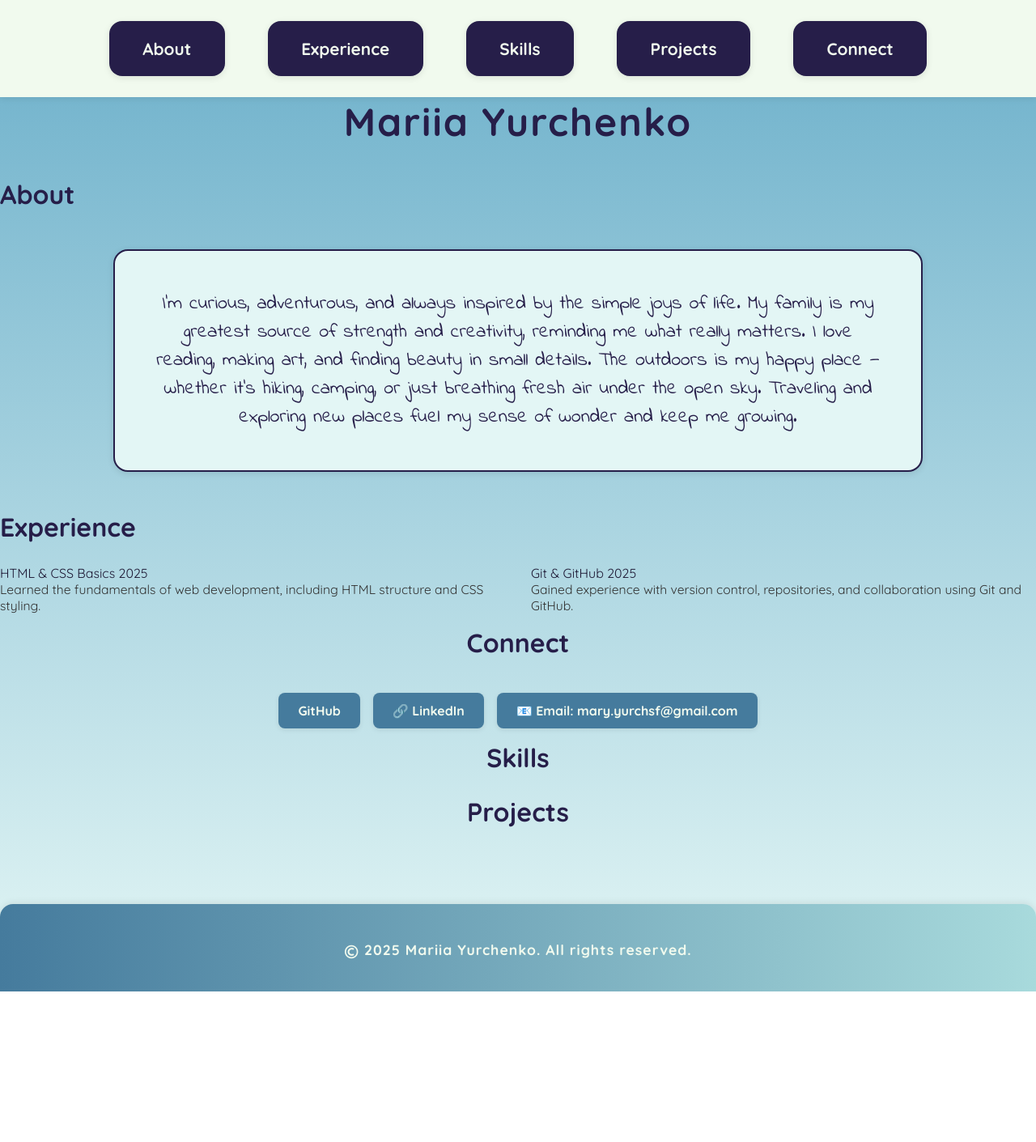
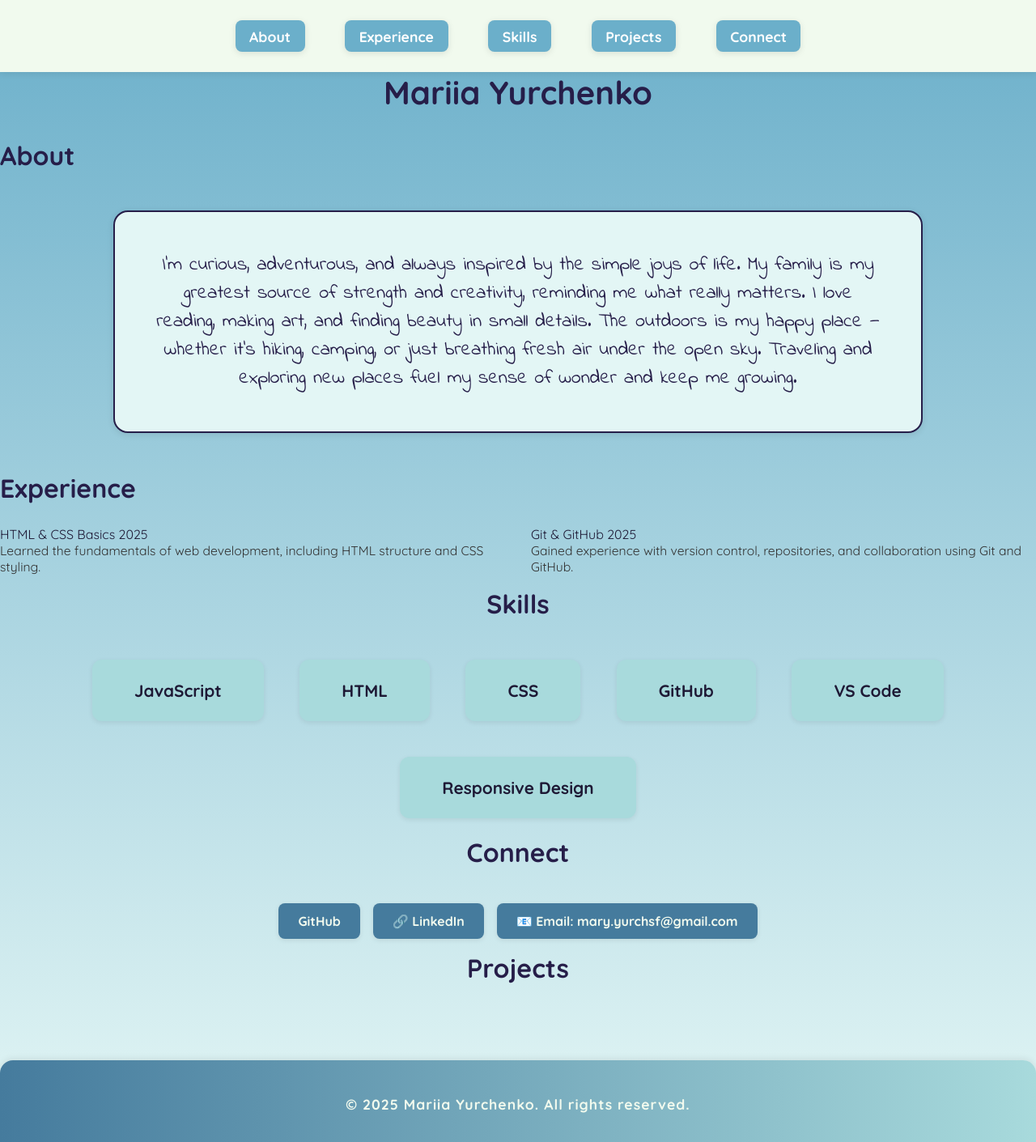
Before and after one commit to CTDMia/mariia-yurchenko-luna, a plain HTML site: page index.html in a window 1280 px wide. Shown: the whole page at 81% size. Before the commit the page ends 1225 px from the top, so only its background shows below. Drawn offline with Linux system fonts and the light colour scheme.

Commit message:
js added, created footer and skills

```diff
--- a/css/index.css
+++ b/css/index.css
@@ -1,3 +1,4 @@
+/* Modern Cozy Portfolio Styles - Restored */
 .about-box {
 	background: #e3f6f5;
 	border: 2px solid #261e49;
@@ -206,67 +207,6 @@ main {
 	align-items: center;
 	justify-content: center;
 }
-
-/*
-====================================
-  MOBILE-FIRST BASE STYLES (Default)
-====================================
-*/
-/* All code above is for mobile devices by default */
-
-/*
-====================================
-  TABLET STYLES
-====================================
-*/
-@media (min-width: 600px) and (max-width: 1024px) {
-  /* Tablet: h1, nav buttons, main */
-  h1 {
-    font-size: 2.5em; /* Change 1: bigger name */
-    color: #457b9d;   /* Change 2: blue name */
-    font-family: 'Quicksand', cursive, sans-serif; /* Change 3: font style */
-  }
-  header nav ul li a {
-    font-size: 1.2em; /* Change 1: bigger nav */
-    background: #a8dadc; /* Change 2: lighter nav */
-    color: #1e1935;      /* Change 3: dark text */
-    padding: 0.7em 1.5em;
-    max-width: 180px;
-  }
-  main {
-    padding: 2em;      /* Change 1: more padding */
-    background: #f1faee; /* Change 2: lighter bg */
-    max-width: 800px;   /* Change 3: max width */
-  }
-}
-
-/*
-====================================
-  DESKTOP STYLES
-====================================
-*/
-@media (min-width: 1025px) {
-  /* Desktop: h1, nav buttons, main */
-	h1 {
-		font-size: 3em; /* Change 1: even bigger name */
-		color: #261e49; /* Restore previous color */
-		letter-spacing: 2px; /* Change 3: spacing */
-	}
-  header nav ul li a {
-    font-size: 1.3em; /* Change 1: largest nav */
-    background: #261e49; /* Change 2: dark nav */
-    color: #f1faee;      /* Change 3: light text */
-    padding: 1em 2em;
-    max-width: 220px;
-    border-radius: 16px;
-  }
-  main {
-    padding: 3em;      /* Change 1: most padding */
-    background: #fff;  /* Change 2: white bg */
-    max-width: 1000px; /* Change 3: max width */
-  }
-}
-
 /* --- Grid item hover effect for Experience section --- */
 #Experience ul li {
   transition: transform 0.2s, box-shadow 0.2s;
@@ -276,3 +216,46 @@ main {
   box-shadow: 0 6px 18px rgba(0,0,0,0.15);
   background: #f1faee;
 }
+/* --- Skills section layout --- */
+#Skills ul {
+  display: flex;
+  flex-wrap: wrap;
+  gap: 1em;
+  justify-content: center;
+  padding: 0;
+  list-style: none;
+}
+#Skills ul li {
+  background: #a8dadc;
+  color: #1e1935;
+  padding: 0.7em 1.5em;
+  border-radius: 12px;
+  font-weight: bold;
+  font-size: 1.1em;
+  box-shadow: 0 2px 6px rgba(0,0,0,0.08);
+  margin: 0.3em;
+  transition: background 0.2s, color 0.2s, transform 0.2s;
+}
+#Skills ul li:hover {
+  background: #457b9d;
+  color: #fff;
+  transform: scale(1.08);
+}
+@media (min-width: 600px) {
+  #Skills ul {
+    gap: 1.5em;
+  }
+  #Skills ul li {
+    font-size: 1.2em;
+    padding: 1em 2em;
+  }
+}
+@media (min-width: 1025px) {
+  #Skills ul {
+    gap: 2em;
+  }
+  #Skills ul li {
+    font-size: 1.3em;
+    padding: 1.2em 2.5em;
+  }
+}
--- a/index.html
+++ b/index.html
@@ -8,7 +8,6 @@
     <link rel="stylesheet" href="css/index.css">
 </head>
 <body>
-
     <header>
         <nav>
             <ul style="display: flex; gap: 2em; justify-content: center; list-style: none; padding: 1em 0; margin: 0;">
@@ -22,7 +21,7 @@
     </header>
 
     <section id="About">
-    <h1>Mariia Yurchenko</h1>
+        <h1>Mariia Yurchenko</h1>
         <h2>About</h2>
         <div class="about-box">
             I'm curious, adventurous, and always inspired by the simple joys of life. My family is my greatest source of strength and creativity, reminding me what really matters. I love reading, making art, and finding beauty in small details. The outdoors is my happy place — whether it’s hiking, camping, or just breathing fresh air under the open sky. Traveling and exploring new places fuel my sense of wonder and keep me growing.
@@ -49,6 +48,11 @@
         </ul>
     </section>
 
+    <section id="Skills">
+        <h2>Skills</h2>
+        <ul></ul>
+    </section>
+
     <section id="Connect">
         <h2>Connect</h2>
         <ul>
@@ -58,16 +62,13 @@
         </ul>
     </section>
 
-    <section id="Skills">
-    <h2>Skills</h2>
-    </section>
-
     <section id="Projects">
         <h2>Projects</h2>
         <ul></ul>
     </section>
+    <footer>
+        <!-- Copyright line will be added by JS -->
+    </footer>
+    <script src="js/index.js"></script>
 </body>
-    <footer>
-        <p><span style="font-size:1.3em;vertical-align:middle;">&copy;</span> 2025 Mariia Yurchenko. All rights reserved.</p>
-    </footer>
 </html>
--- /dev/null
+++ b/js/index.js
@@ -0,0 +1,25 @@
+// Get today's date
+const today = new Date();
+// Get the current year
+const thisYear = today.getFullYear();
+// Select the footer element
+const footer = document.querySelector('footer');
+// Create a new paragraph element
+const copyright = document.createElement('p');
+// Set the inner HTML to display your name and the current year
+copyright.innerHTML = `&copy; ${thisYear} Mariia Yurchenko. All rights reserved.`;
+// Append the copyright element to the footer
+footer.appendChild(copyright);
+
+// List of technical skills
+const skills = ["JavaScript", "HTML", "CSS", "GitHub", "VS Code", "Responsive Design"];
+// Select the skills section by id
+const skillsSection = document.getElementById('Skills');
+// Select the <ul> inside the skills section
+const skillsList = skillsSection.querySelector('ul');
+// Loop through the skills array and add each skill as a list item
+for (let i = 0; i < skills.length; i++) {
+  const skill = document.createElement('li');
+  skill.innerText = skills[i];
+  skillsList.appendChild(skill);
+}
```
Also changed, not shown: 1 other file.
